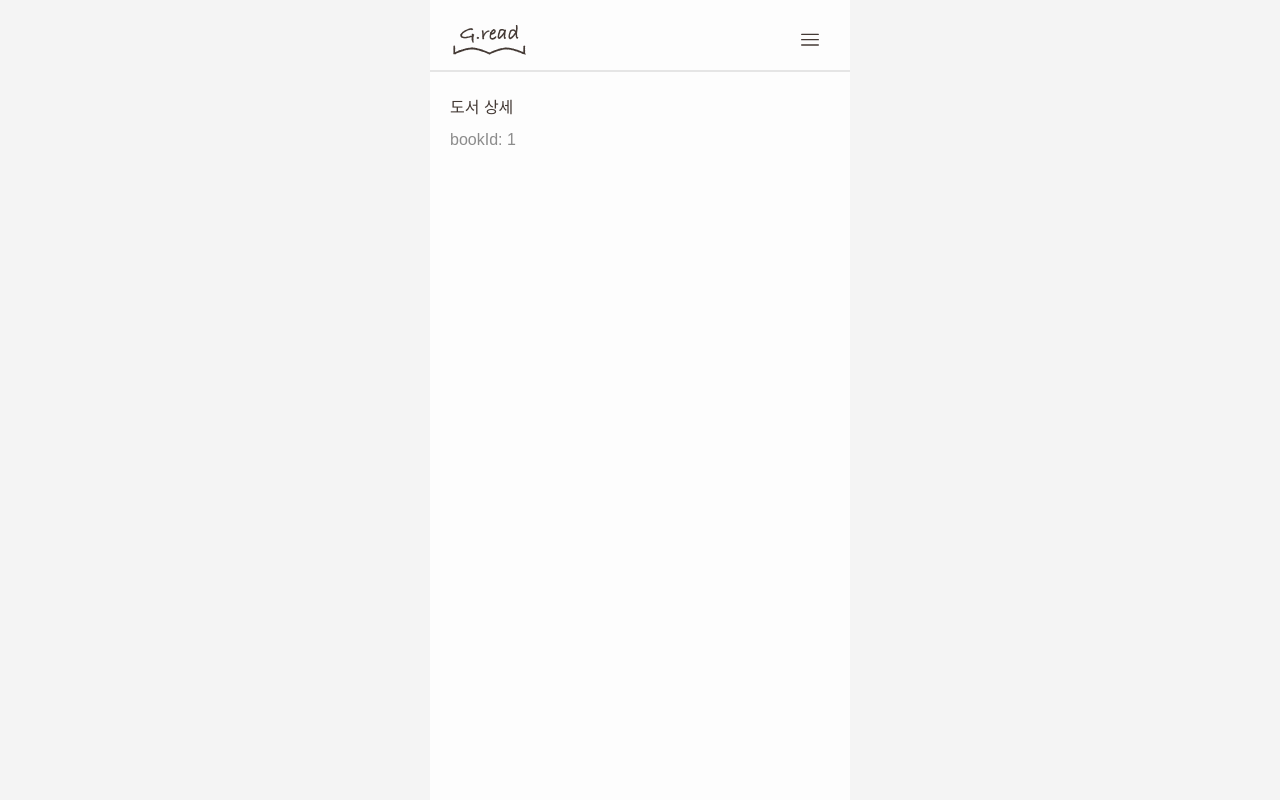
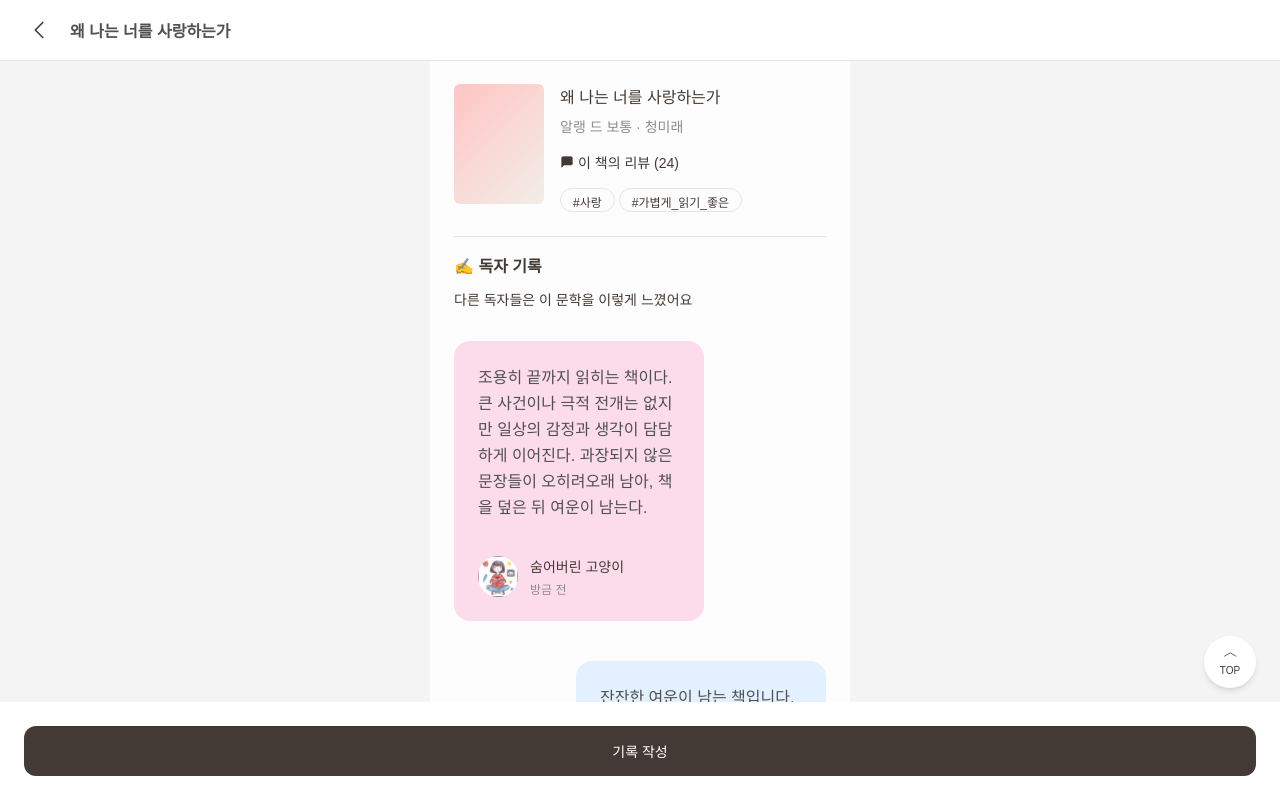
Before and after one commit to GDGoC2026-TripleS-Project/2026_TRIPLES_TEAM_8_FE, a Next.js app: page /books/1 in a window 1280 px wide. Built offline with nearby package versions, Linux system fonts and the light colour scheme; no server answers; a web font is replaced by a local one.

Commit message:
feat: 도서 상세 조회 화면 UI 구현

```diff
--- a/src/app/(public)/books/[bookId]/page.tsx
+++ b/src/app/(public)/books/[bookId]/page.tsx
@@ -1,9 +1,107 @@
-import BookDetailScreen from "@/components/book/BookDetailScreen";
+"use client";
 
-type PageProps = {
-  params: { bookId: string };
-};
+import { useEffect, useState } from "react";
+import { useParams, useRouter } from "next/navigation";
+import Image from "next/image";
 
-export default function Page({ params }: PageProps) {
-  return <BookDetailScreen bookId={params.bookId} />;
+import FeedCard from "@/components/feed/FeedCard";
+import ReviewCard from "@/components/book/ReviewCard";
+import Button from "@/components/common/Button";
+import ScrollTopButton from "@/components/common/ScrollTopButton";
+
+import { fetchBookDetail, fetchBookReviews } from "@/lib/api/book.api";
+
+import { mockBookDetail, mockBookReviews } from "@/lib/mock/book.mock";
+
+import { BookDetail, BookReview } from "@/types/book";
+
+export default function BookDetailPage() {
+  const { bookId } = useParams();
+  const router = useRouter();
+
+  const [book, setBook] = useState<BookDetail | null>(null);
+  const [reviews, setReviews] = useState<BookReview[]>([]);
+
+  useEffect(() => {
+    async function load() {
+      try {
+        const detail = await fetchBookDetail(Number(bookId));
+        const reviewData = await fetchBookReviews(Number(bookId));
+
+        setBook(detail);
+        setReviews(reviewData.reviews);
+      } catch {
+        setBook(mockBookDetail);
+        setReviews(mockBookReviews.reviews);
+      }
+    }
+
+    load();
+  }, [bookId]);
+
+  if (!book) return null;
+
+  return (
+    <div className="px-6 pt-[60px] pb-[100px]">
+      {/* 상단 고정 헤더 */}
+      <div className="fixed top-0 left-0 w-full bg-white z-50 border-b border-stroke">
+        <div className="px-6 h-[60px] flex items-center gap-4">
+          <Image
+            src="/common/icon-back.svg"
+            alt="back"
+            width={30}
+            height={30}
+            onClick={() => router.back()}
+            className="cursor-pointer"
+          />
+          <h1 className="text-h2_sb truncate">{book.title}</h1>
+        </div>
+      </div>
+
+      {/* 🔥 FeedCard 재사용 */}
+      <FeedCard
+        book={{
+          bookId: book.id,
+          title: book.title,
+          author: book.author,
+          publisher: book.publisher,
+          category: "CREATIVE",
+          keywords: [book.keyword1, book.keyword2],
+          reviewCount: book.reviewCount,
+        }}
+      />
+
+      {/* 독자 기록 */}
+      <div className="mt-4 mb-8">
+        <h3 className="text-h2_sb text-primary-dark mb-3">✍ 독자 기록</h3>
+        <p className="text-h3_m text-primary-dark">
+          다른 독자들은 이 문학을 이렇게 느꼈어요
+        </p>
+      </div>
+
+      {/* 리뷰 교차 배치 */}
+      <div>
+        {reviews.map((review, index) => (
+          <ReviewCard
+            key={review.reviewId}
+            review={review}
+            align={index % 2 === 0 ? "left" : "right"}
+          />
+        ))}
+      </div>
+
+      {/* 스크롤 버튼 */}
+      <ScrollTopButton />
+
+      {/* 하단 버튼 */}
+      <div className="fixed bottom-0 left-0 w-full bg-white p-6 border-u border-stroke">
+        <Button
+          className="w-full"
+          onClick={() => router.push(`/books/${bookId}/write`)}
+        >
+          기록 작성
+        </Button>
+      </div>
+    </div>
+  );
 }
--- a/src/app/(public)/layout.tsx
+++ b/src/app/(public)/layout.tsx
@@ -1,4 +1,4 @@
-import TopNavBar from "@/components/layout/TopNavBar";
+// import TopNavBar from "@/components/layout/TopNavBar";
 
 export default function PublicLayout({
   children,
@@ -7,7 +7,7 @@ export default function PublicLayout({
 }) {
   return (
     <div className="min-h-screen bg-background">
-      <TopNavBar />
+      {/* <TopNavBar /> */}
       <main>{children}</main>
     </div>
   );
--- /dev/null
+++ b/src/components/book/ReviewCard.tsx
@@ -0,0 +1,50 @@
+"use client";
+
+import Image from "next/image";
+import { BookReview } from "@/types/book";
+import { getHoursAgo } from "@/lib/utils/time";
+
+interface Props {
+  review: BookReview;
+  align: "left" | "right";
+}
+
+export default function ReviewCard({ review, align }: Props) {
+  const colorMap = {
+    pink: "var(--color-card-pink)",
+    yellow: "var(--color-card-yellow)",
+    blue: "var(--color-card-blue)",
+    purple: "var(--color-card-purple)",
+  };
+
+  return (
+    <div
+      className={`w-[250px] h-[280px] rounded-2xl p-6 mb-10 flex flex-col justify-between ${
+        align === "left" ? "mr-auto" : "ml-auto"
+      }`}
+      style={{
+        background: colorMap[review.cardColor],
+      }}
+    >
+      <p className="text-h2_m leading-relaxed">{review.content}</p>
+
+      <div className="flex items-center gap-3">
+        <Image
+          src={review.authorProfileImage}
+          alt="profile"
+          width={40}
+          height={40}
+          className="rounded-full"
+        />
+        <div className="flex flex-col gap-1">
+          <span className="text-h3_m text-primary-dark">
+            {review.authorNickname}
+          </span>
+          <span className="text-body_m text-gray-text2">
+            {getHoursAgo(review.createdAt)}
+          </span>
+        </div>
+      </div>
+    </div>
+  );
+}
--- /dev/null
+++ b/src/components/common/ScrollTopButton.tsx
@@ -0,0 +1,22 @@
+"use client";
+
+import Image from "next/image";
+
+export default function ScrollTopButton() {
+  const handleClick = () => {
+    document.documentElement.scrollTo({
+      top: 0,
+      behavior: "smooth",
+    });
+  };
+
+  return (
+    <button
+      onClick={handleClick}
+      className="fixed bottom-28 right-6 w-[52px] h-[52px] rounded-full bg-white shadow-md flex flex-col items-center justify-center gap-1 text-cap_m text-primary-dark z-50"
+    >
+      <Image src="/common/icon-up.svg" alt="top" width={16} height={16} />
+      TOP
+    </button>
+  );
+}
--- /dev/null
+++ b/src/components/feed/GradientThumbnail.tsx
@@ -0,0 +1,23 @@
+"use client";
+
+import { KEYWORD_COLOR_MAP } from "@/lib/utils/keywordColorMap";
+
+interface Props {
+  keywords?: string[] | null;
+}
+
+export default function GradientThumbnail({ keywords }: Props) {
+  const safeKeywords = keywords ?? [];
+
+  const color1 = KEYWORD_COLOR_MAP[safeKeywords[0]] ?? "var(--kw-light)";
+  const color2 = KEYWORD_COLOR_MAP[safeKeywords[1]] ?? color1;
+
+  return (
+    <div
+      className="w-[84px] h-[110px] rounded-md"
+      style={{
+        background: `linear-gradient(135deg, ${color1}, ${color2})`,
+      }}
+    />
+  );
+}
--- /dev/null
+++ b/src/lib/api/book.api.ts
@@ -0,0 +1,23 @@
+import { BookDetail, BookReviewResponse } from "@/types/book";
+
+export async function fetchBookDetail(bookId: number): Promise<BookDetail> {
+  const res = await fetch(`/api/books/${bookId}`);
+
+  if (!res.ok) {
+    throw new Error("Book Detail API Error");
+  }
+
+  return res.json();
+}
+
+export async function fetchBookReviews(
+  bookId: number,
+): Promise<BookReviewResponse> {
+  const res = await fetch(`/api/books/${bookId}/reviews`);
+
+  if (!res.ok) {
+    throw new Error("Book Reviews API Error");
+  }
+
+  return res.json();
+}
--- /dev/null
+++ b/src/lib/mock/book.mock.ts
@@ -0,0 +1,69 @@
+import { BookDetail, BookReviewResponse } from "@/types/book";
+
+export const mockBookDetail: BookDetail = {
+  id: 1,
+  title: "왜 나는 너를 사랑하는가",
+  author: "알랭 드 보통",
+  publisher: "청미래",
+  keyword1: "사랑",
+  keyword2: "가볍게_읽기_좋은",
+  reviewCount: 24,
+};
+
+export const mockBookReviews: BookReviewResponse = {
+  reviews: [
+    {
+      reviewId: 1,
+      authorId: 1,
+      authorNickname: "숨어버린 고양이",
+      authorProfileImage: "/onboarding/type-a.svg",
+      content:
+        " 조용히 끝까지 읽히는 책이다. 큰 사건이나 극적 전개는 없지만 일상의 감정과 생각이 담담하게 이어진다. 과장되지 않은 문장들이 오히려오래 남아, 책을 덮은 뒤 여운이 남는다.",
+      createdAt: "2026-02-16T10:00:00",
+      cardColor: "pink",
+    },
+    {
+      reviewId: 2,
+      authorId: 2,
+      authorNickname: "책벌레",
+      authorProfileImage: "/onboarding/type-b.svg",
+      content:
+        "잔잔한 여운이 남는 책입니다. 큰 사건이나 극적 전개는 없지만 일상의 감정과 생각이 담담하게 이어진다. 과장되지 않은 문장들이 오히려오래 남아, 책을 덮은 뒤 여운이 남는다.",
+      createdAt: "2026-02-16T08:30:00",
+      cardColor: "blue",
+    },
+    {
+      reviewId: 3,
+      authorId: 3,
+      authorNickname: "문학소녀",
+      authorProfileImage: "/onboarding/type-c.svg",
+      content:
+        "생각보다 가볍게 읽히지만 깊이가 있다. 큰 사건이나 극적 전개는 없지만 일상의 감정과 생각이 담담하게 이어진다. 과장되지 않은 문장들이 오히려오래 남아, 책을 덮은 뒤 여운이 남는다.",
+      createdAt: "2026-02-15T23:10:00",
+      cardColor: "purple",
+    },
+    {
+      reviewId: 4,
+      authorId: 4,
+      authorNickname: "밤독서",
+      authorProfileImage: "/onboarding/type-d.svg",
+      content:
+        "담백한 문장이 오히려 인상적이었다. 큰 사건이나 극적 전개는 없지만 일상의 감정과 생각이 담담하게 이어진다. 과장되지 않은 문장들이 오히려오래 남아, 책을 덮은 뒤 여운이 남는다.",
+      createdAt: "2026-02-15T20:00:00",
+      cardColor: "yellow",
+    },
+    {
+      reviewId: 5,
+      authorId: 5,
+      authorNickname: "활자중독",
+      authorProfileImage: "/onboarding/type-e.svg",
+      content:
+        "사랑이라는 감정을 다시 생각하게 된다. 큰 사건이나 극적 전개는 없지만 일상의 감정과 생각이 담담하게 이어진다. 과장되지 않은 문장들이 오히려오래 남아, 책을 덮은 뒤 여운이 남는다.",
+      createdAt: "2026-02-15T18:00:00",
+      cardColor: "pink",
+    },
+  ],
+  totalElements: 5,
+  totalPages: 1,
+  currentPage: 0,
+};
--- /dev/null
+++ b/src/lib/utils/time.ts
@@ -0,0 +1,11 @@
+export function getHoursAgo(dateString: string) {
+  const now = new Date();
+  const created = new Date(dateString);
+
+  const diffMs = now.getTime() - created.getTime();
+  const diffHours = Math.floor(diffMs / (1000 * 60 * 60));
+
+  if (diffHours < 1) return "방금 전";
+
+  return `${diffHours}시간 전`;
+}
--- /dev/null
+++ b/src/types/book.ts
@@ -0,0 +1,28 @@
+export interface BookDetail {
+  id: number;
+  title: string;
+  author: string;
+  publisher: string;
+  keyword1: string;
+  keyword2: string;
+  reviewCount: number;
+}
+
+export type ReviewCardColor = "pink" | "yellow" | "blue" | "purple";
+
+export interface BookReview {
+  reviewId: number;
+  authorId: number;
+  authorNickname: string;
+  authorProfileImage: string;
+  content: string;
+  createdAt: string;
+  cardColor: ReviewCardColor;
+}
+
+export interface BookReviewResponse {
+  reviews: BookReview[];
+  totalElements: number;
+  totalPages: number;
+  currentPage: number;
+}
```
Also changed, not shown: public/common/icon-back.svg (added), public/common/icon-up.svg (added).
